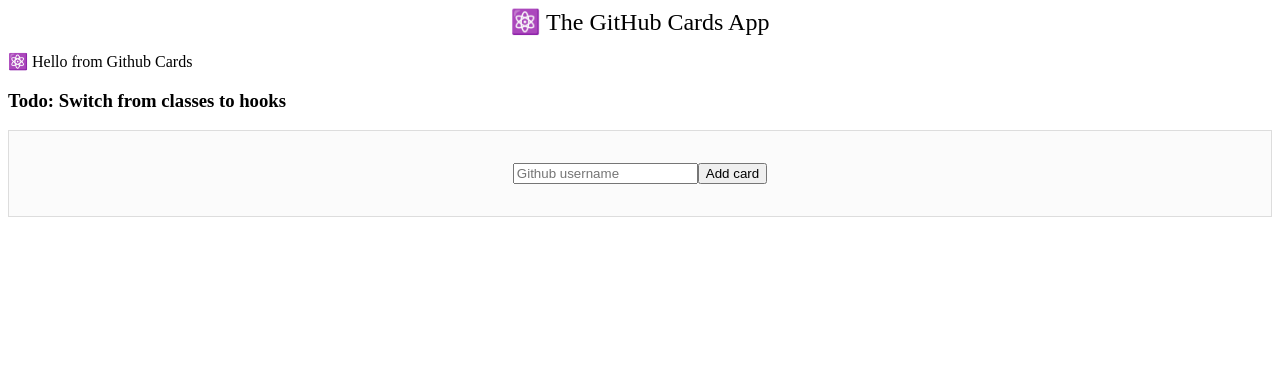
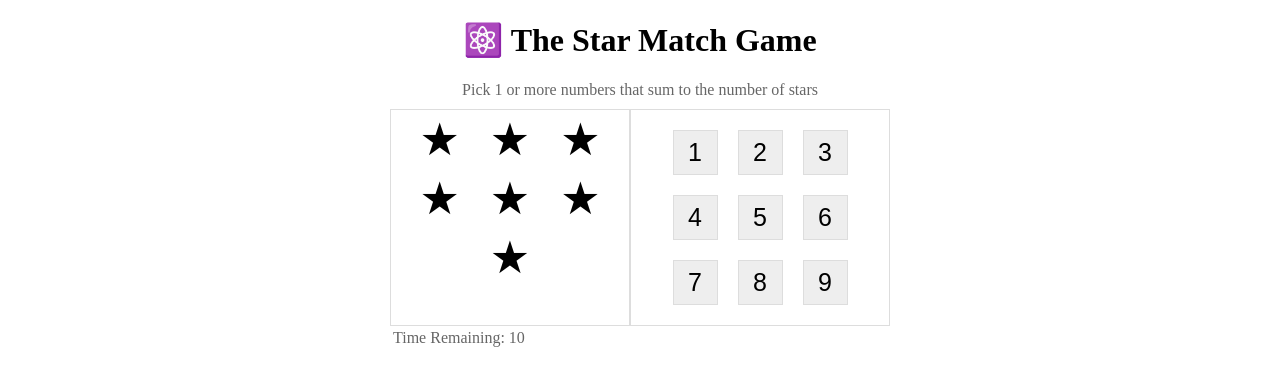
Before and after one commit to tarizer/starmatch, a React (Create React App) app: page / in a window 1280 px wide. Shown: the top 386 px of the page. Built offline with nearby package versions, Linux system fonts and the light colour scheme.

Commit message:
Add Star Match game

```diff
--- a/src/index.js
+++ b/src/index.js
@@ -1,22 +1,23 @@
 import React from "react";
 import ReactDOM from "react-dom";
-import { App } from "./App";
+
 import Counter from "./react-getting-started/components/Counter";
 import GithubCards from "./react-getting-started/components/GithubCards";
+import StarMatch from "./react-getting-started/components/StarMatch";
 
-let runApp = "GithubCards";
+let runApp = "StarMatch";
 
 function SelectApp({ appName }) {
   switch (appName) {
-    case "App":
-      console.log("Inside App");
-      return <App />;
     case "Counter":
       console.log("Inside Counter");
       return <Counter />;
     case "GithubCards":
       console.log("Inside GithubCards");
       return <GithubCards title="⚛️ The GitHub Cards App" />;
+    case "StarMatch":
+      console.log("Inside Star Match");
+      return <StarMatch title="⚛️ The Star Match Game" />;
 
     default:
       console.log("No app selected");
--- /dev/null
+++ b/src/react-getting-started/assets/StarMatch.module.css
@@ -0,0 +1,68 @@
+.title {
+  text-align: center;
+}
+
+.game {
+  max-width: 500px;
+  margin: 0 auto;
+}
+
+.body {
+  display: flex;
+}
+
+.help {
+  color: #666;
+  margin: 10px;
+  text-align: center;
+}
+
+.left {
+  text-align: center;
+  width: 50%;
+  border: thin solid #ddd;
+}
+
+.right {
+  text-align: center;
+  padding: 10px;
+  width: 50%;
+  border: thin solid #ddd;
+}
+
+.star {
+  display: inline-block;
+  margin: 3px 15px;
+}
+
+.star:after {
+  content: "\2605";
+  font-size: 45px;
+}
+
+.number {
+  background-color: #eee;
+  border: thin solid #ddd;
+  width: 45px;
+  height: 45px;
+  margin: 10px;
+  font-size: 25px;
+}
+
+.number:focus,
+.number:active {
+  outline: none;
+  border: thin solid #ddd;
+}
+
+.timer {
+  color: #666;
+  margin-top: 3px;
+  margin-left: 3px;
+}
+
+.game-done .message {
+  font-size: 250%;
+  font-weight: bold;
+  margin: 15px;
+}
--- /dev/null
+++ b/src/react-getting-started/components/StarMatch.js
@@ -0,0 +1,71 @@
+import React from "react";
+import style from "../assets/StarMatch.module.css";
+
+function StarMatch({ title }) {
+  const stars = utils.random(1, 9);
+  document.querySelector("title").innerText = title.slice(2);
+  return (
+    <div className={style.game}>
+      <h1 className={style.title}>{title}</h1>
+      <div className={style.help}>
+        Pick 1 or more numbers that sum to the number of stars
+      </div>
+      <div className={style.body}>
+        <div className={style.left}>
+          {utils.range(1, stars).map((starId) => (
+            <div key={starId} className={style.star} />
+          ))}
+        </div>
+
+        <div className={style.right}>
+          {utils.range(1, 9).map((buttonId) => (
+            <button key={buttonId} className={style.number}>
+              {buttonId}
+            </button>
+          ))}
+        </div>
+      </div>
+      <div className={style.timer}>Time Remaining: 10</div>
+    </div>
+  );
+}
+
+// Color Theme
+const colors = {
+  available: "lightgray",
+  used: "lightgreen",
+  wrong: "lightcoral",
+  candidate: "deepskyblue",
+};
+
+// Math science
+const utils = {
+  // Sum an array
+  sum: (arr) => arr.reduce((acc, curr) => acc + curr, 0),
+
+  // create an array of numbers between min and max (edges included)
+  range: (min, max) => Array.from({ length: max - min + 1 }, (_, i) => min + i),
+
+  // pick a random number between min and max (edges included)
+  random: (min, max) => min + Math.floor(Math.random() * (max - min + 1)),
+
+  // Given an array of numbers and a max...
+  // Pick a random sum (< max) from the set of all available sums in arr
+  randomSumIn: (arr, max) => {
+    const sets = [[]];
+    const sums = [];
+    for (let i = 0; i < arr.length; i++) {
+      for (let j = 0, len = sets.length; j < len; j++) {
+        const candidateSet = sets[j].concat(arr[i]);
+        const candidateSum = utils.sum(candidateSet);
+        if (candidateSum <= max) {
+          sets.push(candidateSet);
+          sums.push(candidateSum);
+        }
+      }
+    }
+    return sums[utils.random(0, sums.length - 1)];
+  },
+};
+
+export default StarMatch;
```
